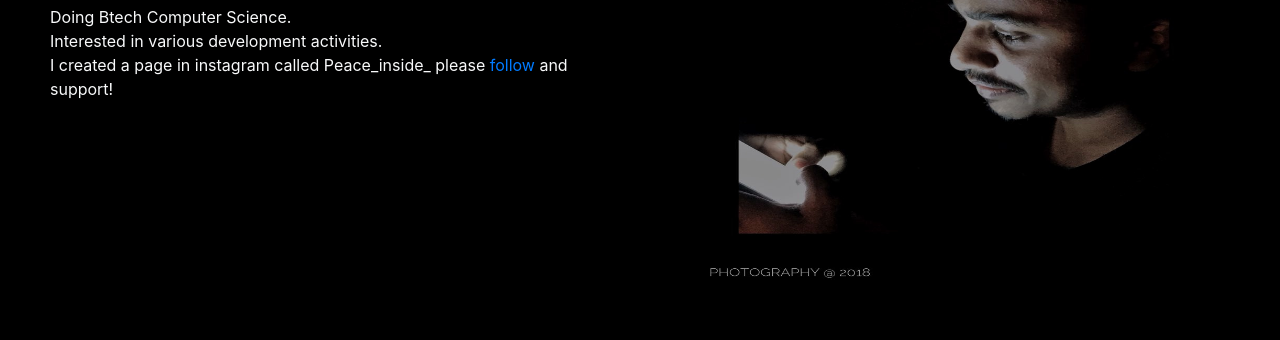
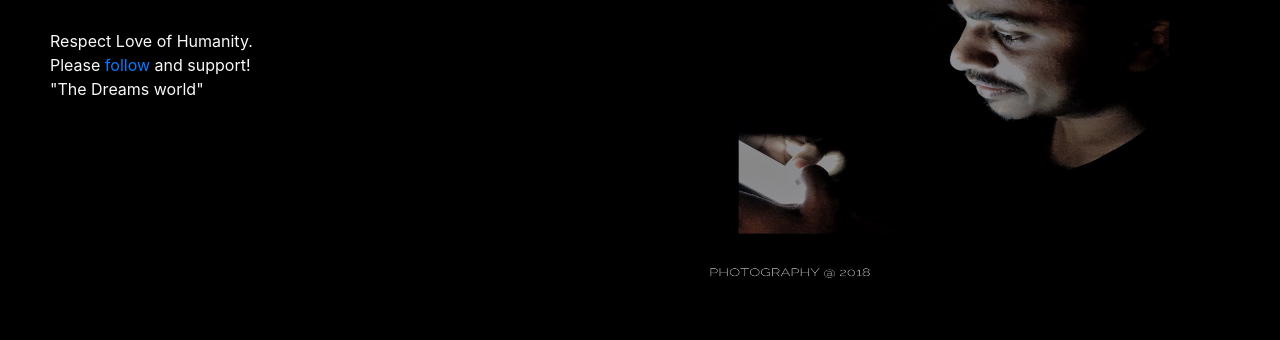
Before and after one commit to atultvarghese/atultvarghese.github.io, a plain HTML site: page index.html in a window 1280 px wide. Shown: the part 301-641 px from the top of the page. Drawn offline with nearby package versions, Linux system fonts and the light colour scheme.

Commit message:
Text changed

```diff
--- a/index.html
+++ b/index.html
@@ -50,10 +50,10 @@
                             <h1 > Hi I am,<br> Atul T Varghese</h1>
                             <h2>"Lover of peace"</h2>
                             <p >
-                                Doing  Btech Computer Science.<br> Interested in various development activities.
-                                <br>I created a page in instagram called Peace_inside_ please
-                                <a class="link" href="https://www.instagram.com/peace_inside_/">follow</a> and support!
-                              <br>
+                            <br> Respect Love of Humanity.
+                                <br>Please
+                                <a class="link" href="https://www.instagram.com/the_dreams_world_/">follow</a> and support!
+                               <br>"The Dreams world" <br>
                               <br>
                             </p>
                         </div>
```
